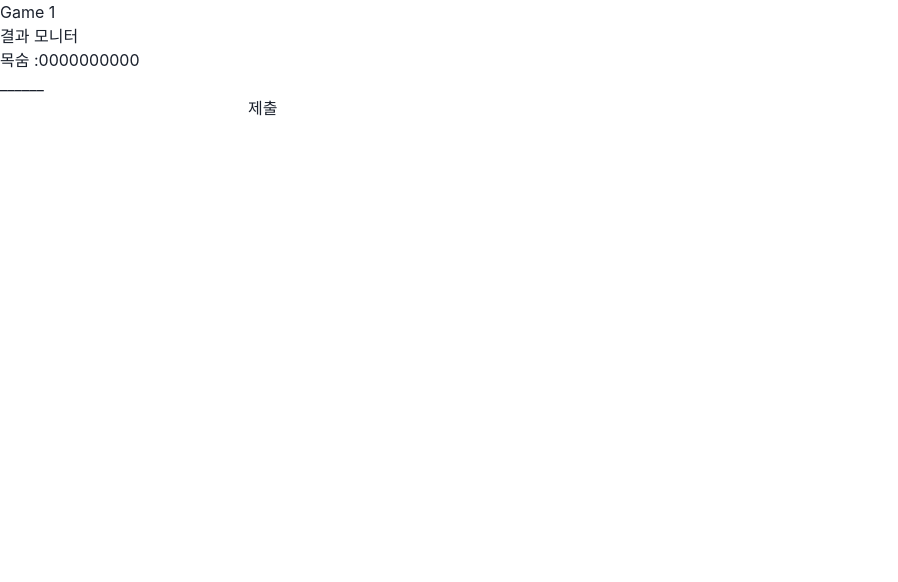
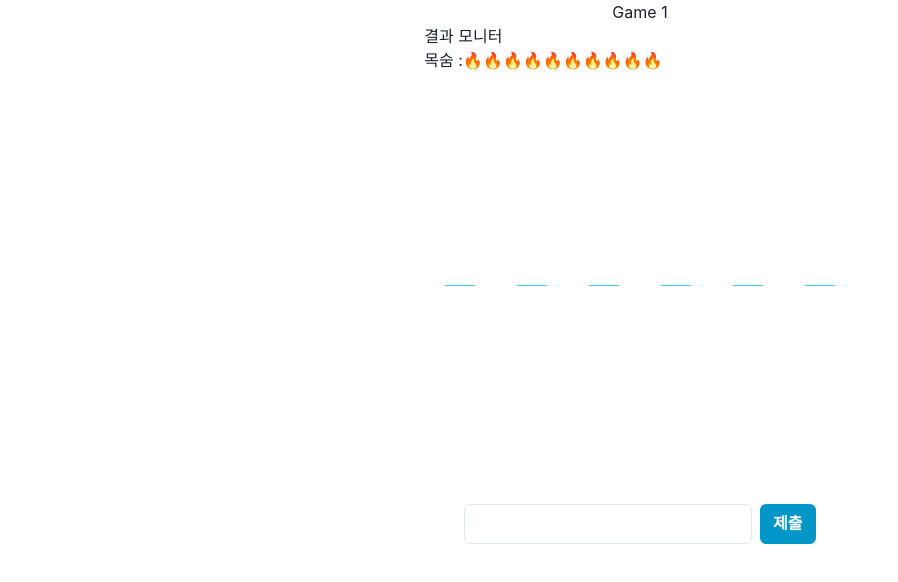
Before and after one commit to PPO-F-MAN/Amoo, a React (Vite) app: page /game/game1 in a window 1280 px wide. Shown: the top 582 px of the page, without its empty margins (0-898 px from the left). Built offline with nearby package versions, Linux system fonts and the light colour scheme; a web font is replaced by a local one.

Commit message:
style: 기본 스타일 적용

```diff
--- a/src/pages/game/game1.tsx
+++ b/src/pages/game/game1.tsx
@@ -1,4 +1,17 @@
-import type { ChangeEvent, MouseEvent } from "react";
+import {
+  Box,
+  Button,
+  Center,
+  Container,
+  Flex,
+  FormControl,
+  FormHelperText,
+  FormLabel,
+  Input,
+  Wrap,
+  WrapItem,
+} from "@chakra-ui/react";
+import type { ChangeEvent } from "react";
 import { useEffect } from "react";
 import { useState } from "react";
 
@@ -25,8 +38,9 @@ const Game1 = () => {
     setLifes(lifes - 1);
   };
 
-  const submitAnswer = (event: MouseEvent<HTMLButtonElement>) => {
+  const submitAnswer = (event: React.FormEvent<HTMLFormElement>) => {
     event.preventDefault();
+    console.log(value);
 
     if (value.length === 1 && ANSWER.includes(value)) {
       const updateAnswer = userAnswer;
@@ -50,31 +64,49 @@ const Game1 = () => {
   };
 
   return (
-    <div>
+    <Container centerContent>
       <h1>Game 1</h1>
-      <article>
+      <Flex minH={"70vh"} direction={"column"} justifyContent={"space-between"}>
         <div>
           <h2>결과 모니터</h2>
           <div>
             목숨 :
             {Array.from(new Array(lifes), () => "").map((key: string, index: number) => {
-              return <span key={`${key}-${index}`}>0</span>;
+              return <span key={`${key}-${index}`}>🔥</span>;
             })}
           </div>
-          <div>
-            {userAnswer.map((alphabet: string, index: number) => (
-              <span key={`${alphabet}-${index}`}>{alphabet || "_"}</span>
-            ))}
-          </div>
         </div>
-        <form>
-          <input type="text" value={value} onChange={(e) => handleAnswer(e)} pattern="[a-z]+$" />
-          <button type="submit" onClick={(e) => submitAnswer(e)}>
-            제출
-          </button>
+        <Flex justify={"space-around"}>
+          {userAnswer.map((alphabet: string, index: number) => (
+            <Box
+              marginTop={"18px"}
+              p="2"
+              minW={"30px"}
+              borderBottom="1px"
+              borderBottomColor="primary.400"
+              key={`${alphabet}-${index}`}
+            >
+              {alphabet || ""}
+            </Box>
+          ))}
+        </Flex>
+        <form onSubmit={(e) => submitAnswer(e)}>
+          <Flex margin="10" gap={2}>
+            <FormControl>
+              <Input
+                type="text"
+                value={value}
+                onChange={(e) => handleAnswer(e)}
+                pattern="[a-z]+$"
+              />
+            </FormControl>
+            <Button type="submit" colorScheme="primary">
+              제출
+            </Button>
+          </Flex>
         </form>
-      </article>
-    </div>
+      </Flex>
+    </Container>
   );
 };
 
```
